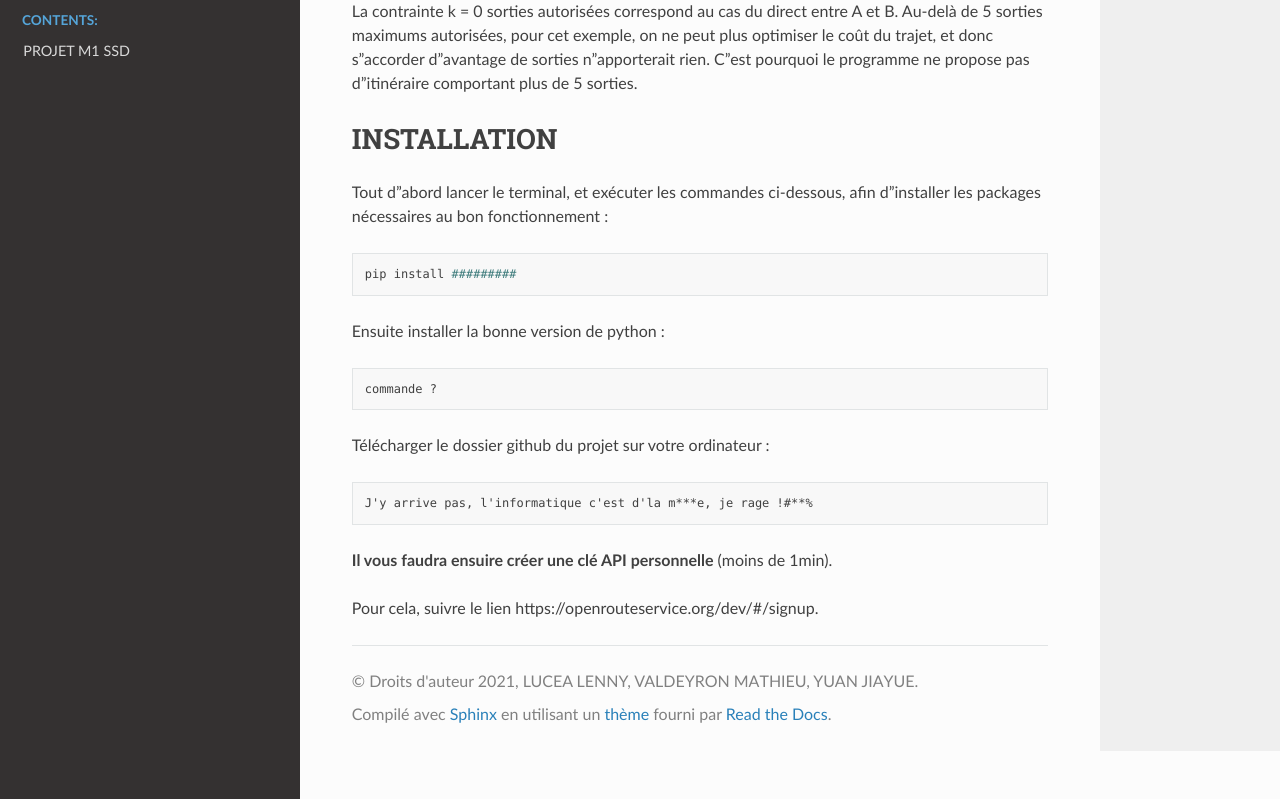
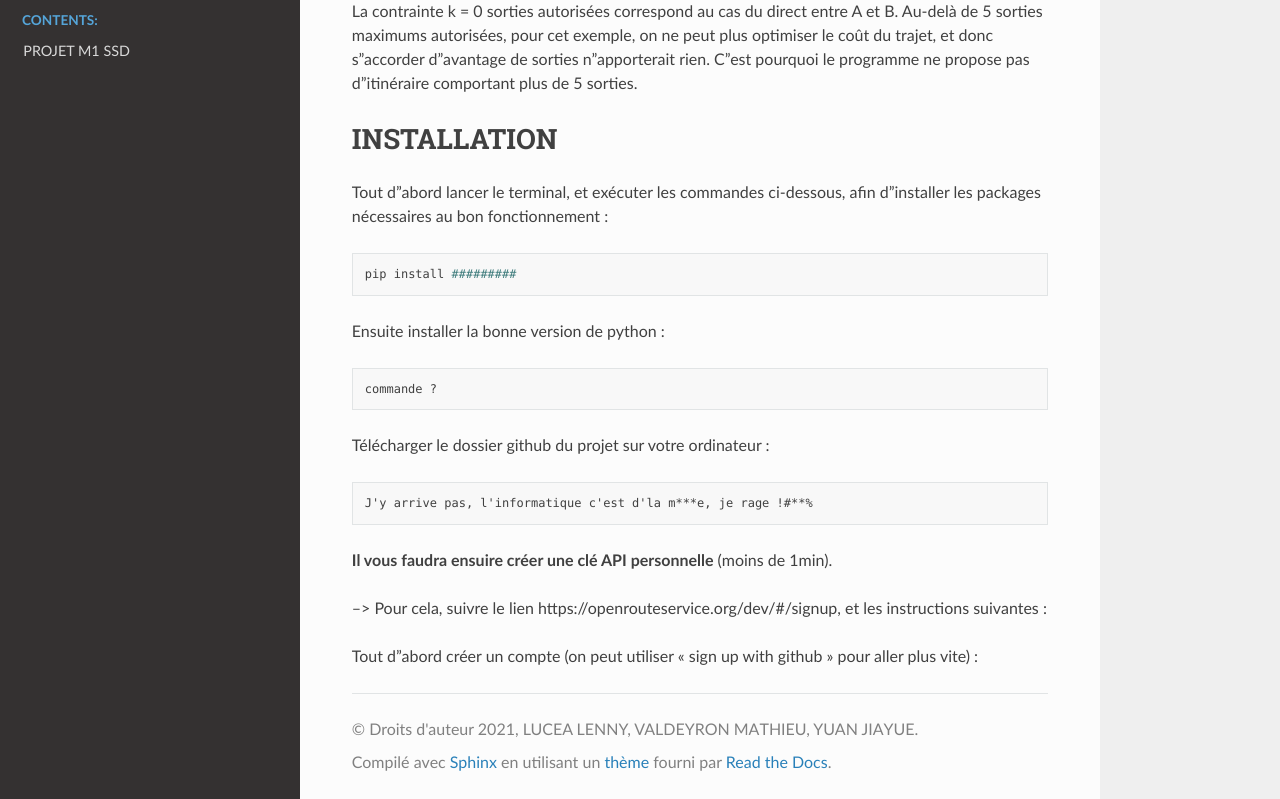
Before and after one commit to lucea97217/mapsud, a Sphinx documentation site: the page built from Sphinx_DL/source/Projet/DONNEES/presentation.md, in a window 1280 px wide and 900 px high, scrolled down 1379 px, cut to the strip 101-900 px from the top of the window. Built offline with Sphinx 7.4.7 and the Read the Docs theme 2.0.0, drawn with Linux system fonts in a browser that asks for light colours.

Commit message:
Update presentation.md

```diff
--- a/Sphinx_DL/source/Projet/DONNEES/presentation.md
+++ b/Sphinx_DL/source/Projet/DONNEES/presentation.md
@@ -36,4 +36,6 @@ Télécharger le dossier github du projet sur votre ordinateur :
 
 **Il vous faudra ensuire créer une clé API personnelle** (moins de 1min).
 
-Pour cela, suivre le lien https://openrouteservice.org/dev/#/signup.
+--> Pour cela, suivre le lien https://openrouteservice.org/dev/#/signup, et les instructions suivantes :
+
+Tout d'abord créer un compte (on peut utiliser "sign up with github" pour aller plus vite) :
```
